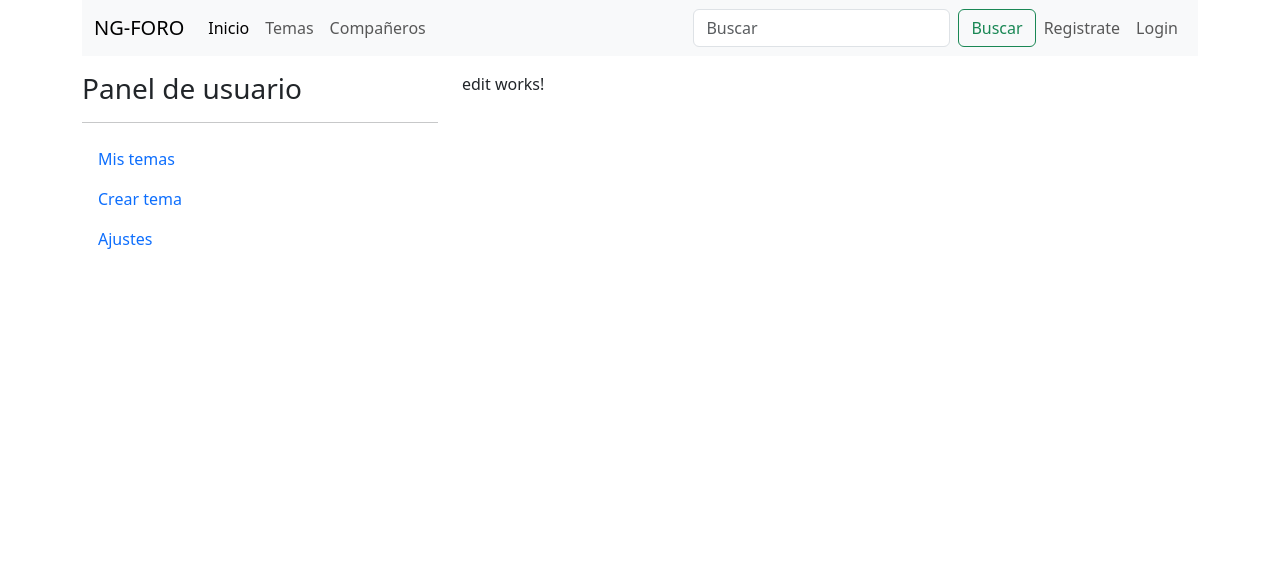
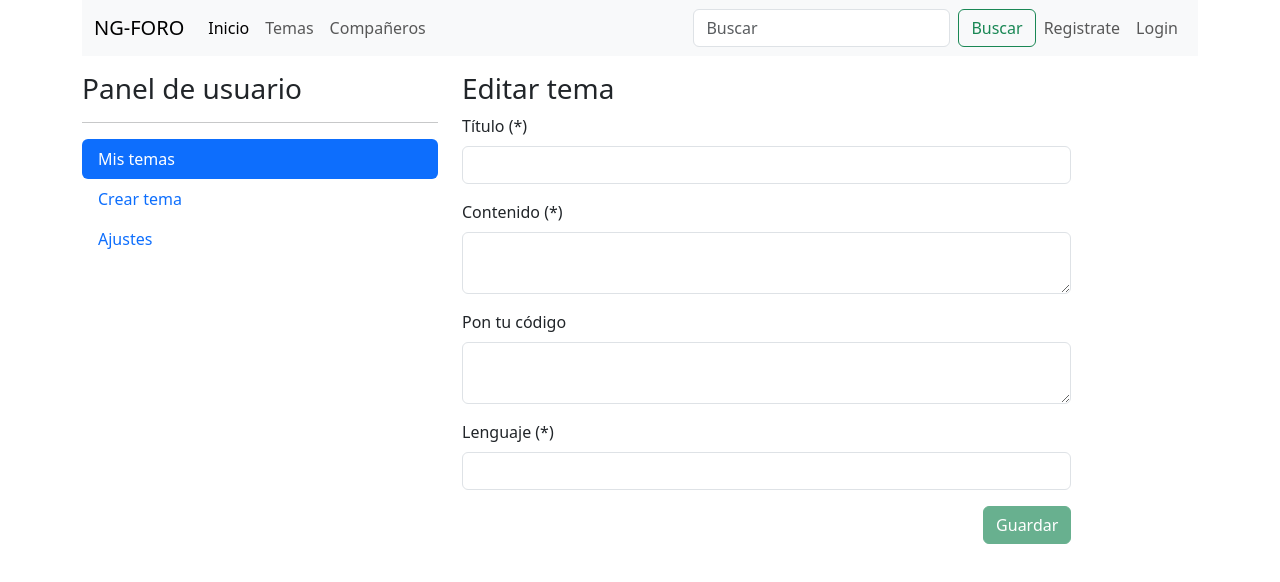
Before and after one commit to javiersanhueza/foro-angular, an Angular app: page /panel/edit/1 in a window 1280 px wide. Shown: the top 582 px of the page. Built offline with nearby package versions, Linux system fonts and the light colour scheme; no server answers; what angular-file-uploader, angular2-moment would draw is missing.

Commit message:
Crear componente para editar temas

```diff
--- a/src/app/panel/components/edit/edit.component.ts
+++ b/src/app/panel/components/edit/edit.component.ts
@@ -1,15 +1,83 @@
 import { Component, OnInit } from '@angular/core';
+import { ActivatedRoute, Router, Params } from '@angular/router';
+
+import { Topic } from '../../../models/topic';
+import { UserService } from '../../../services/user.service';
+import { TopicService } from '../../../services/topic.service';
 
 @Component({
   selector: 'app-edit',
-  templateUrl: './edit.component.html',
-  styleUrls: ['./edit.component.css']
+  templateUrl: '../add/add.component.html',
+  styleUrls: ['./edit.component.css'],
+  providers: [UserService, TopicService]
 })
 export class EditComponent implements OnInit {
 
-  constructor() { }
+  public pageTitle: string = 'Editar tema';
+  public topic: Topic;
+  public identity: any;
+  public token: string;
+  public status: string = '';
+  public isLoadingAddTopic: boolean = false;
+  constructor(
+    private _route: ActivatedRoute,
+    private _router: Router,
+    private _userService: UserService,
+    private _topicService: TopicService
+  ) {
+    this.identity = this._userService.getIdentity();
+    this.token = this._userService.getToken();
+    this.topic = new Topic(
+      '',
+      '',
+      '',
+      '',
+      '',
+      this.identity._id,
+      null
+    )
+  }
 
   ngOnInit(): void {
+    this.getTopic();
+  }
+
+  getTopic() {
+    this._route.params.subscribe((params: Params) => {
+      const id = params['id'];
+
+      this._topicService.getTopic(id).subscribe(
+        response => {
+          if (response.status === 'success') {
+            this.topic = response.topic
+          }
+        },
+        error => {
+          console.log(error);
+        }
+      )
+    })
+  }
+
+  onSubmit(form: any) {
+    /* this.isLoadingAddTopic = true;
+    this._topicService.addTopic(this.topic, this.token).subscribe(
+      response => {
+        if (response.status === 'success') {
+          this.status = 'success';
+          this.isLoadingAddTopic = false;
+          this._router.navigate(['/panel']);
+          form.reset();
+        } else {
+          this.status = 'error';
+        }
+      },
+      error => {
+        this.status = 'error';
+        this.isLoadingAddTopic = false;
+        console.log(error);
+      }
+    ) */
   }
 
 }
--- a/src/app/panel/components/list/list.component.html
+++ b/src/app/panel/components/list/list.component.html
@@ -15,7 +15,7 @@
           <td>{{ topic.title }}</td>
           <td>{{ (topic.date || '') | amLocale: 'es' | amDateFormat: 'LL' }}</td>
           <td>
-            <a href="#" class="btn btn-sm btn-warning me-2">Editar</a>
+            <a [routerLink]="['/panel/edit', topic._id]" class="btn btn-sm btn-warning me-2">Editar</a>
             <a href="#" class="btn btn-sm btn-danger">Eliminar</a>
           </td>
         </tr>
--- a/src/app/panel/components/main/main.component.html
+++ b/src/app/panel/components/main/main.component.html
@@ -12,7 +12,7 @@
         aria-controls="v-pills-home"
         aria-selected="true"
         [routerLink]="['list']"
-        [ngClass]="{ 'active': obtenerRuta() === '/panel' || obtenerRuta() === '/panel/list'}"
+        [ngClass]="{ 'active': obtenerRuta() === '/panel' || obtenerRuta() === '/panel/list' || obtenerRuta().includes('/panel/edit/')}"
       >
         Mis temas
       </a>
--- a/src/app/services/topic.service.ts
+++ b/src/app/services/topic.service.ts
@@ -29,4 +29,11 @@ export class TopicService {
 
     return this._http.get(`${this.url}/user-topics/${userId}`, { headers });
   }
+
+  getTopic(topicId: string): Observable<any> {
+    const headers = new HttpHeaders()
+      .set('Content-Type', 'application/json')
+
+    return this._http.get(`${this.url}/topic/${topicId}`, { headers });
+  }
 }
```
